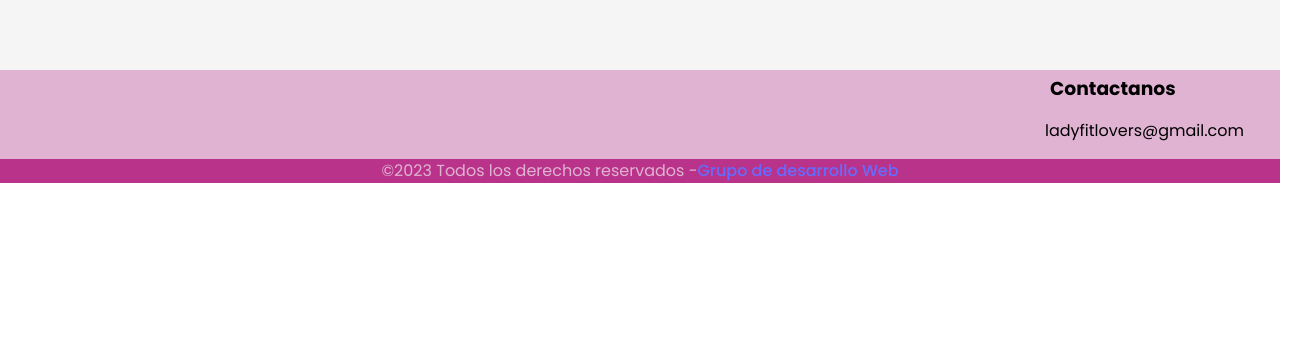
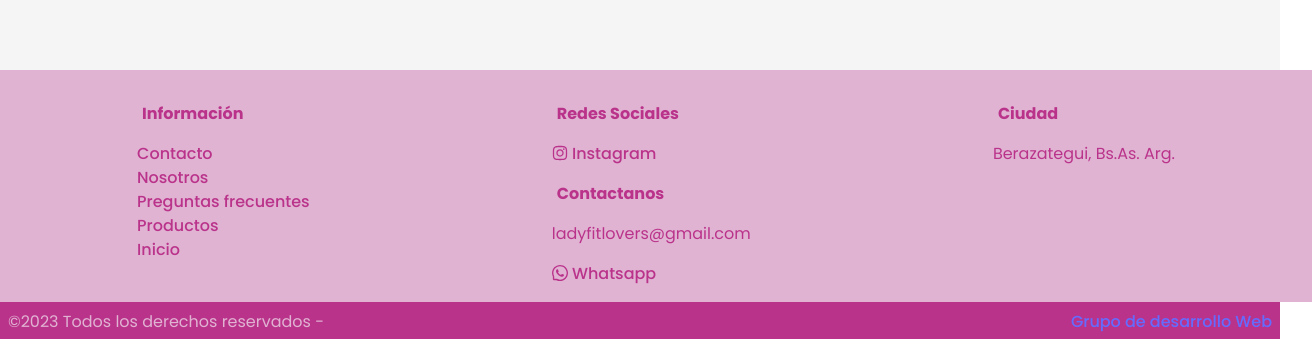
Before and after one commit to ruthosuna92/frontend-ladyfitlovers, a React (Vite) app: page /nosotros in a window 1280 px wide. Shown: the part 2726-3065 px from the top of the page, 1312 px wide, since content can reach past the window. Before the commit the page ends 2909 px from the top, so only its background shows below. Built offline with nearby package versions, Linux system fonts and the light colour scheme; no server answers.

Commit message:
mix(footer/qanda): add y changes

```diff
--- a/src/components/Footer/Footer.jsx
+++ b/src/components/Footer/Footer.jsx
@@ -1,24 +1,43 @@
 import React from "react";
 import "./footer.css";
 import { Link } from "react-router-dom";
-import { InstagramOutlined } from "@ant-design/icons";
+import { InstagramOutlined, WhatsAppOutlined } from "@ant-design/icons";
 
 const Footer = () => {
   return (
     <div className="footerContainer">
       <div className="footerTop">
-        <div className="footerTopRight">
-          <h3>Contactanos</h3>
-          <p>ladyfitlovers@gmail.com</p>
-        </div>
-        <div className="footerTopLeft">
-          {/* <Link to="/https://www.instagram.com/ladyfitlovers/">
-            <img src={logo} />
-          </Link> */}
+
+          <div className="footerTopLeftWrapper">
+            <h3 className="h3footer">Información</h3>
+
+              <Link to="/contacto">Contacto</Link>
+              <Link to="/nosotros">Nosotros</Link>
+              <Link to="/preguntas-frecuentes">Preguntas frecuentes</Link>
+              <Link to="/products">Productos</Link>
+              <Link to="/">Inicio</Link>
+
+          </div>
+          <div>
+            <h3 className="h3footer">Redes Sociales</h3>
+            <Link to="/https://www.instagram.com/ladyfitlovers/">
+              <InstagramOutlined /> Instagram
+            </Link>
+            <h3 className="h3footer">Contactanos</h3>
+            <p style={{color:"#ba338a"}}>ladyfitlovers@gmail.com</p>
+            <Link to="https://chat.whatsapp.com/LijG0wDr4ytLMZvYiU1dra">
+              <WhatsAppOutlined /> Whatsapp
+            </Link>
+          </div>
+
+        <div >
+          <h3 className="h3footer">Ciudad</h3>
+          <p style={{color:"#ba338a"}}>Berazategui, Bs.As. Arg.</p>
         </div>
       </div>
       <div className="footerBottom">
-        ©2023 Todos los derechos reservados - <Link to="/nosotros"> Grupo de desarrollo Web </Link>
+        ©2023 Todos los derechos reservados -{" "}
+        <Link to="/nosotros"> Grupo de desarrollo Web </Link>
       </div>
     </div>
   );
--- a/src/components/Footer/footer.css
+++ b/src/components/Footer/footer.css
@@ -4,26 +4,49 @@
 }
 .footerBottom{
     display: flex;
-    justify-content: center;
+    justify-content: space-between;
     background-color: #ba338a;
     color: #E0B3D3;
+    padding: 8px;
 }
 
 .footerTop{
     display: flex;
-    justify-content: right;
+    justify-content: space-around;
     width: 100%;
     background-color: #E0B3D3;
+    padding: 16px;
+
+}
+
+.footerTop a{
+    color: #ba338a;
+    font-size: 16px;
+    font-weight: 500;
+    text-decoration: none;
+}
+.footerTop a:hover{
+    color: #f6f1f5;
+    font-size: 16px;
+    font-weight: 700;
+
+
+}
+.footerTopLeftWrapper{
+    display: flex;
+    flex-direction: column;
+
+}
+
+.h3footer{
+    color: #ba338a;
+    font-size: 16px;
+    font-weight: 700;
+    margin-bottom: 16px;
+    margin-top: 16px;
 }
 
 
-/* .footerTopRight{
-    display: flex;
-    justify-content: right;
-    width: 100%;
-    padding: 10px;
-    background-color: #E0B3D3;
-} */
 .footerTopLeft{
     display: flex;
     justify-content: left;
--- a/src/views/QandA/QandA.jsx
+++ b/src/views/QandA/QandA.jsx
@@ -1,22 +1,22 @@
 import { Collapse } from "antd";
 import { Link } from "react-router-dom";
+import { useState } from "react";
 import LoginModal from "../../components/LoginModal/LoginModal";
-import { useState } from "react";
 import "./QandA.css";
 
 const QandA = () => {
   const [loginModalVisible, setLoginModalVisible] = useState(false);
 
   const emailLink = () => {
-    const email = "ladyfitlovers@gmail.com"
+    const email = "ladyfitlovers@gmail.com";
 
-    return <a href={`mailto:${email}`}>ladyfitlovers@gmail.com</a>
+    return <a href={`mailto:${email}`}>ladyfitlovers@gmail.com</a>;
   };
 
   const data = [
     {
       key: "1",
-      label: "¿Tengo que registrarme para poder comprar?",
+      label: "¿Debo registrarme para poder comprar?",
       children: [
         <p>
           Si, podés hacerlo{" "}
@@ -28,26 +28,33 @@ const QandA = () => {
     },
     {
       key: "2",
-      label: "¿Cómo comprar?",
+      label: "¿Cómo puedo realizar una compra?",
+      children: [
+        <p>1- Seleccione los productos que desea comprar.</p>,
+        <p>2- Agregue los productos al carrito de compras.</p>,
+        <p>3- Ingrese su información de envío y facturación.</p>,
+        <p>4- Seleccione el método de pago.</p>,
+        <p>5- Confirme su compra.</p>,
+      ],
+    },
+    {
+      key: "10",
+      label: "¿Qué talla debo elegir?",
       children: [
         <p>
-          1° Mirá nuestros productos: Navegá el catálogo y buscá lo que más te
-          gusta, podes refinar tu búsqueda con nuestros filtros de productos
-          personalizados.
+          La talla que debe elegir depende de sus medidas. Consulte la tabla de
+          tallas de cada producto para obtener más información.
         </p>,
-        <p>
-          2° Agregá al carrito lo que más te guste: Seleccioná tus productos
-          deseados y agregalos al carrito.
-        </p>,
-        <p>3° Pago: Elige la opcion de ir a pagar y realizas el pago.</p>,
       ],
     },
     {
       key: "3",
-      label: "¿Cuáles son las opciones de pago disponibles?",
+      label: "¿Cómo puedo pagar mi pedido?",
       children: [
-        <p>Los medios de pagos disponibles por el momento son:</p>,
-        <p>Mercado pago</p>,
+        <p>Aceptamos los siguientes métodos de pago:</p>,
+        <p>- Mercado pago</p>,
+        <p>- Efectivo</p>,
+        <p>- Transferencia bancaria</p>,
       ],
     },
     {
@@ -55,33 +62,77 @@ const QandA = () => {
       label: "¿Cuál es el plazo de entrega?",
       children: [
         <p>
-          Una vez generada la orden de compra las entregas se realizan dentro de
-          los 10 días.
+          El tiempo de entrega de mi pedido depende del método de envío que
+          elija:
+        </p>,
+        <p>- Retiro por punto de entrega: 24hs hábiles.</p>,
+        <p>- Envío a domicilio: dependerá del servicio de entrega del correo.</p>,
+      ],
+    },
+    {
+      key: "5",
+      label: "¿Cuál es el costo de envío?",
+      children: [
+        <p>
+          El costo de envío se calculará según el peso y volumen de los
+          productos que seleccione y la dirección de entrega.
+        </p>,
+      ],
+    },
+
+    {
+      key: "6",
+      label: "¿Puedo devolver o cambiar mi pedido?",
+      children: [
+        <p>
+          Sí, puede devolver o cambiar su pedido dentro de los 30 días
+          posteriores a la recepción.
+        </p>,
+        <p>Contactate vía mail a: {emailLink()} para poder ayudarte.</p>,
+      ],
+    },
+    {
+      key: "7",
+      label: "¿Cómo puedo contactarme con ustedes?",
+      children: [<p>Podes contactarte vía mail, whatsapp o redes sociales.</p>],
+    },
+    {
+      key: "8",
+      label: "¿Dónde puedo encontrar más información sobre sus productos?",
+      children: [
+        <p>
+          Podes encontrar más información sobre nuestros productos en la sección
+          de productos de nuestra página web y redes sociales.
         </p>,
       ],
     },
     {
-      key: "5",
-      label: "¿Qué pasa si el producto llega roto y/o fallado?",
+      key: "9",
+      label: "¿Tienen cupones, descuentos y promociones?",
       children: [
         <p>
-          Si el producto presenta una falla de fábrica podes contactarte vía
-          mail a: {emailLink()} para poder ayudarte.
+          Ofrecemos cupones y descuentos con frecuencia. Puede encontrar más
+          información sobre nuestros cupones y descuentos en nuestro sitio web o
+          en nuestras redes sociales. Y si te registras en nuestra página
+          recibirás un 10% de descuento en tu primera compra.
         </p>,
       ],
     },
   ];
   return (
     <div>
-      <h1>Preguntas Frecuentes</h1>
+      <h1>Preguntas frecuentes</h1>
       <div className="containerQA1">
-      <div className="containerQA">
-        <Collapse defaultActiveKey={["1"]} ghost items={data}/>;
+        <div className="containerQA">
+          <Collapse defaultActiveKey={["1"]} ghost items={data} />
+        </div>
+        <div className="containerQA2">
+          <img
+            alt="imagen"
+            src="https://res.cloudinary.com/dv7kzlqy6/image/upload/v1697483973/5219070_xs5tdt.jpg"
+          ></img>
+        </div>
       </div>
-      <div className="containerQA2">
-        <img alt= "preguntas" src="https://res.cloudinary.com/dv7kzlqy6/image/upload/v1697483973/5219070_xs5tdt.jpg"></img>
-      </div>
-        </div>
       {loginModalVisible && (
         <LoginModal
           visible={loginModalVisible}
--- a/src/views/QandA/qAndA.css
+++ b/src/views/QandA/qAndA.css
@@ -21,25 +21,31 @@
     display: flex;
     flex-direction: row;
     justify-content: space-around;
-    height: 695px;
+    height: auto;
   }
 
   .containerQA {
-    flex-direction: row;
-    align-content: left;
+    display: flex;
+    justify-content: flex-start;
+    align-items: center;
     font-family: "poppins", sans-serif;
     color: #ba338a;
+    width: 50%;
+    padding: 32px 32px;
   }
 
   .containerQA p{
     color: #ba338a;
     font-weight: 700;
-  }
-  .containerQA label{
-    color: #ba338a;
-    font-weight: 700;
+    width: 100%;
   }
 
+  .containerQA2{
+    width: 50%;
+    display: flex;
+    align-items: center;
+    justify-content: center;
+  }
   .containerQA2 img {
     height: 600px;
   }
```
